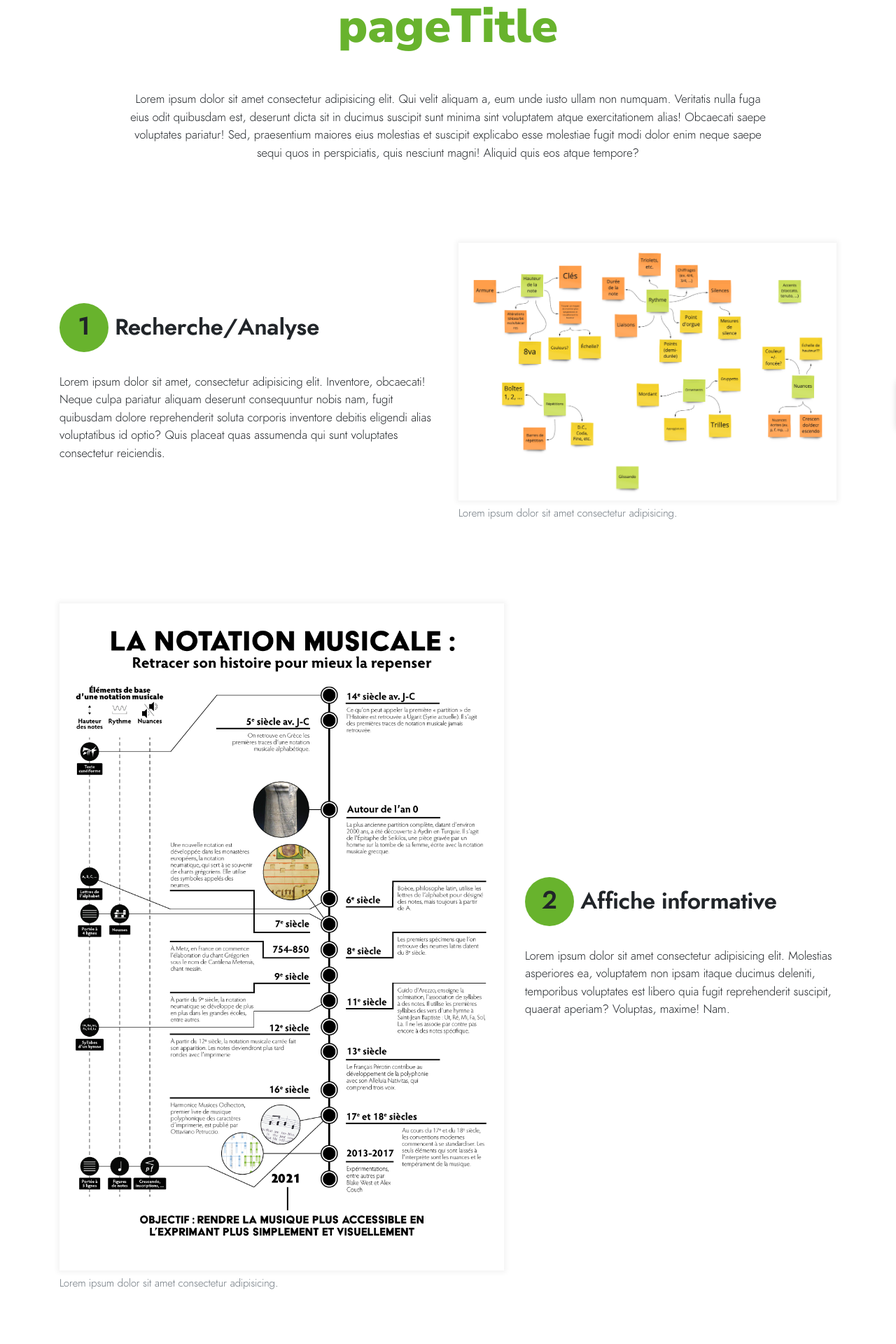
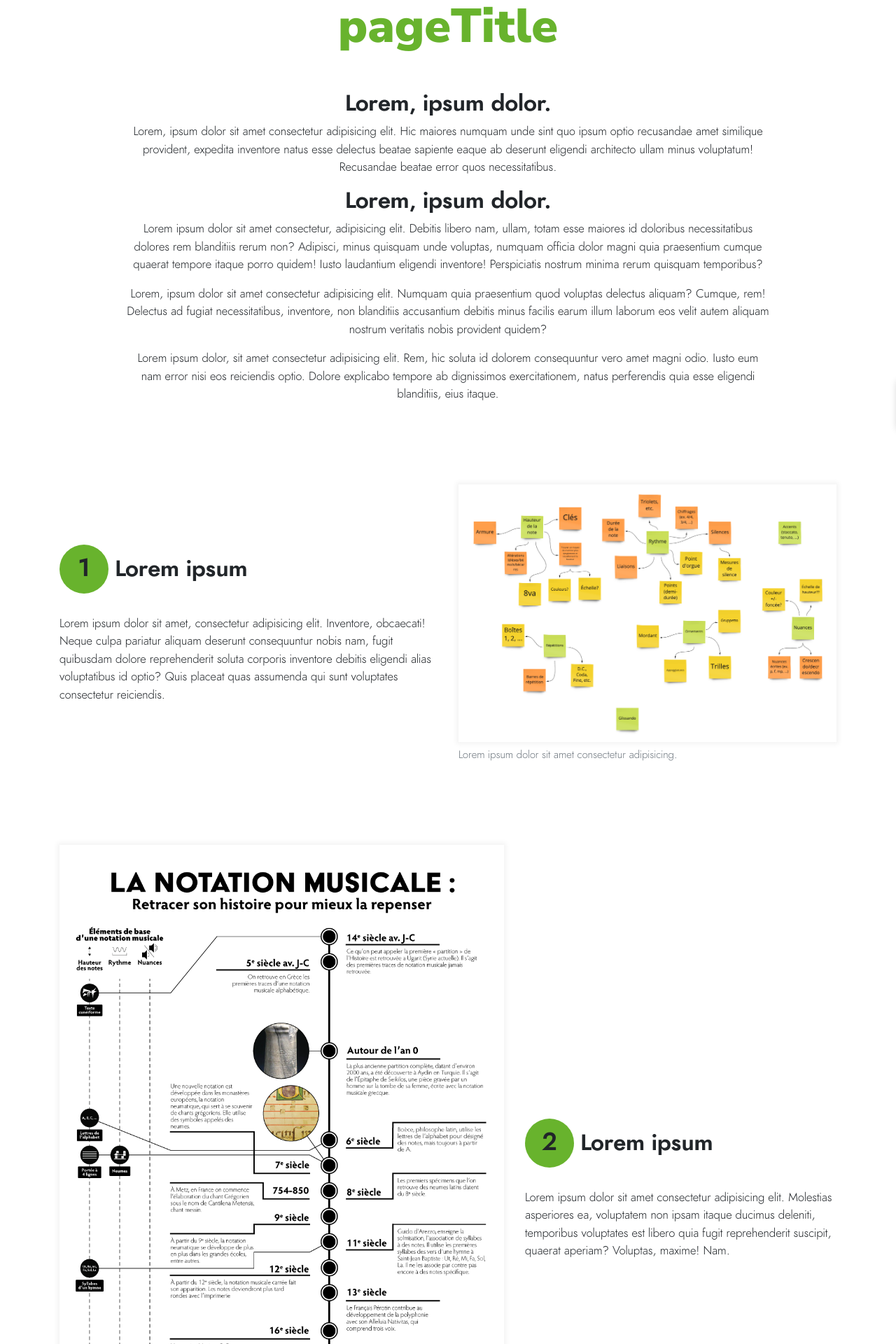
Before and after one commit to benoitlord/portfolio_nuxt, a Nuxt app: page /synthese in a window 1280 px wide. Shown: the part 140-2060 px from the top of the page at 70% size. Built offline with nearby package versions, Linux system fonts and the light colour scheme; a web font is replaced by a local one.

Commit message:
Fixing translations on synthèse page

```diff
--- a/pages/synthese.vue
+++ b/pages/synthese.vue
@@ -6,23 +6,35 @@
       </b-col>
     </b-row>
     <b-row align-h="center">
-      <b-col cols="12" md="10" class="text-center" v-if="$i18n.locale === 'en'">
-        <p>Lorem ipsum dolor sit amet consectetur adipisicing elit. Qui velit aliquam a, eum unde iusto ullam non numquam. Veritatis nulla fuga eius odit quibusdam est, deserunt dicta sit in ducimus suscipit sunt minima sint voluptatem atque exercitationem alias! Obcaecati saepe voluptates pariatur! Sed, praesentium maiores eius molestias et suscipit explicabo esse molestiae fugit modi dolor enim neque saepe sequi quos in perspiciatis, quis nesciunt magni! Aliquid quis eos atque tempore?</p>
-      </b-col>
-      <b-col cols="12" md="10" class="text-center" v-if="$i18n.locale === 'fr'">
+      <b-col cols="12" md="10" class="text-center">
+        <div v-if="$i18n.locale === 'en'">
+          <h2>Lorem, ipsum dolor.</h2>
+          <p>Lorem, ipsum dolor sit amet consectetur adipisicing elit. Hic maiores numquam unde sint quo ipsum optio recusandae amet similique provident, expedita inventore natus esse delectus beatae sapiente eaque ab deserunt eligendi architecto ullam minus voluptatum! Recusandae beatae error quos necessitatibus.</p>
+          <h2>Lorem, ipsum dolor.</h2>
+          <p>Lorem ipsum dolor sit amet consectetur, adipisicing elit. Debitis libero nam, ullam, totam esse maiores id doloribus necessitatibus dolores rem blanditiis rerum non? Adipisci, minus quisquam unde voluptas, numquam officia dolor magni quia praesentium cumque quaerat tempore itaque porro quidem! Iusto laudantium eligendi inventore! Perspiciatis nostrum minima rerum quisquam temporibus?</p>
+          <p>Lorem, ipsum dolor sit amet consectetur adipisicing elit. Numquam quia praesentium quod voluptas delectus aliquam? Cumque, rem! Delectus ad fugiat necessitatibus, inventore, non blanditiis accusantium debitis minus facilis earum illum laborum eos velit autem aliquam nostrum veritatis nobis provident quidem?</p>
+          <p>Lorem ipsum dolor, sit amet consectetur adipisicing elit. Rem, hic soluta id dolorem consequuntur vero amet magni odio. Iusto eum nam error nisi eos reiciendis optio. Dolore explicabo tempore ab dignissimos exercitationem, natus perferendis quia esse eligendi blanditiis, eius itaque.</p>
+        </div>
+        <div v-if="$i18n.locale === 'fr'">
           <h2>Contexte du projet</h2>
           <p>Réalisé dans le cadre du cours «&ThinSpace;Graphisme synthèse II&nbsp;: recherche et innovation&ThinSpace;» du baccalauréat en design graphique de l’École multidisciplinaire de l’image de l’Université du Québec en Outaouais, ce projet se veut une application concrète des notions apprises tout au long du programme. Il a aussi comme objectif de favoriser l’innovation en permettant d’explorer un sujet dans un angle nouveau et d’utiliser le graphisme afin d’améliorer un aspect de la société.</p>
           <h2>But du projet</h2>
           <p>Le but de ce projet est de tenter de renouveler la façon d’écrire la musique afin de remédier à un problème de longue date. En effet, les partitions de musique ont depuis presque toujours eu la même allure : une feuille blanche avec des lignes de portée, des notes et des inscriptions noires, toujours dessinée de la même manière. De plus, l’apprentissage de la musique est souvent compliqué pour les débutants en raison de cette notation très technique qui prend du temps à comprendre et maîtriser et n’est pas très représentative visuellement.</p>
           <p>Le premier objectif pour remédier à cela est de créer une nouvelle version de la notation musicale traditionnelle dont le but premier serait de rendre plus accessible, pour les débutants, l’apprentissage de la musique grâce à un système de notation plus visuel qui permet de saisir plus facilement l’aspect d’une pièce de musique, ainsi que ses notes, son rythme, ses nuances, etc.</p>
           <p>Une autre approches est d’explorer comment intégrer divers éléments visuels afin de dynamiser la mise en page et ainsi exprimer l’esprit de la musique écrite tout en rendant plus riche et attrayante les pages. Ce projet explore ainsi comment intégrer différents aspect du design graphique dans l’écriture de la musique et la création de partitions et de livres de musique.</p>
+        </div>
       </b-col>
     </b-row>
     <b-row align-v="center" style="margin-top: 100px; margin-bottom: 100px;">
       <b-col cols="12" md="7" lg="6">
+        <div v-if="$i18n.locale === 'en'">
+          <h2 style="margin-bottom: 30px;" class="number-title"><span class="number">1</span> Lorem ipsum</h2>
+          <p>Lorem ipsum dolor sit amet, consectetur adipisicing elit. Inventore, obcaecati! Neque culpa pariatur aliquam deserunt consequuntur nobis nam, fugit quibusdam dolore reprehenderit soluta corporis inventore debitis eligendi alias voluptatibus id optio? Quis placeat quas assumenda qui sunt voluptates consectetur reiciendis.</p>
+        </div>
+        <div  v-if="$i18n.locale === 'fr'">
           <h2 style="margin-bottom: 30px;" class="number-title"><span class="number">1</span> Recherche/Analyse</h2>
-        <p v-if="$i18n.locale === 'en'">Lorem ipsum dolor sit amet, consectetur adipisicing elit. Inventore, obcaecati! Neque culpa pariatur aliquam deserunt consequuntur nobis nam, fugit quibusdam dolore reprehenderit soluta corporis inventore debitis eligendi alias voluptatibus id optio? Quis placeat quas assumenda qui sunt voluptates consectetur reiciendis.</p>
-        <p v-if="$i18n.locale === 'fr'">La premère étape dans la réalisation de mon projet fût d'effectuer une recherche approfondies autour du sujet et des expérimentations déjà réalisée dans le domaine. J'ai aussi commencé à jeter les bases de ma notation graphique en relevant la liste des éléments que je devrais créer afin d'obtenir une notation musicale qui contient tous les éléments nécessaires pour représenter correctement des pièces musicales.</p>
+          <p>La premère étape dans la réalisation de mon projet fût d'effectuer une recherche approfondies autour du sujet et des expérimentations déjà réalisée dans le domaine. J'ai aussi commencé à jeter les bases de ma notation graphique en relevant la liste des éléments que je devrais créer afin d'obtenir une notation musicale qui contient tous les éléments nécessaires pour représenter correctement des pièces musicales.</p>
+        </div>
       </b-col>
       <b-col cols="12" md="5" lg="6">
         <figure class="figure">
@@ -33,9 +45,14 @@
     </b-row>
     <b-row align-v="center" style="margin-top: 100px; margin-bottom: 100px;">
       <b-col cols="12" md="7" lg="5" order-md="last">
+        <div v-if="$i18n.locale === 'en'">
+          <h2 style="margin-bottom: 30px;" class="number-title"><span class="number">2</span> Lorem ipsum</h2>
+          <p v-if="$i18n.locale === 'en'">Lorem ipsum dolor sit amet consectetur adipisicing elit. Molestias asperiores ea, voluptatem non ipsam itaque ducimus deleniti, temporibus voluptates est libero quia fugit reprehenderit suscipit, quaerat aperiam? Voluptas, maxime! Nam.</p>
+        </div>
+        <div v-if="$i18n.locale === 'fr'">
           <h2 style="margin-bottom: 30px;" class="number-title"><span class="number">2</span> Affiche informative</h2>
-        <p v-if="$i18n.locale === 'en'">Lorem ipsum dolor sit amet consectetur adipisicing elit. Molestias asperiores ea, voluptatem non ipsam itaque ducimus deleniti, temporibus voluptates est libero quia fugit reprehenderit suscipit, quaerat aperiam? Voluptas, maxime! Nam.</p>
-        <p v-if="$i18n.locale === 'fr'">La prochaine phase de mon projet a été de réaliser une affiche informative qui a pour but de retracer l'histoire de la notation musicale et des éléments des différents systèmes de notation de l'Histoire. Elle montre aussi les quelques récentes expérimentations semblables à la mienne réalisées par diverses personnes.</p>
+          <p>La prochaine phase de mon projet a été de réaliser une affiche informative qui a pour but de retracer l'histoire de la notation musicale et des éléments des différents systèmes de notation de l'Histoire. Elle montre aussi les quelques récentes expérimentations semblables à la mienne réalisées par diverses personnes.</p>
+        </div>
       </b-col>
       <b-col cols="12" md="5" lg="7">
         <figure class="figure">
@@ -46,8 +63,8 @@
     </b-row>
     <b-row align-v="center" style="margin-top: 100px; margin-bottom: 100px;">
       <b-col cols="12" md="10" lg="8">
-        <h2 style="margin-bottom: 30px;" class="number-title"><span class="number">3</span> Projet</h2>
         <div v-if="$i18n.locale === 'en'">
+          <h2 style="margin-bottom: 30px;" class="number-title"><span class="number">3</span> Lorem</h2>
           <p>Lorem ipsum dolor sit amet consectetur adipisicing elit. Vel, voluptatibus tenetur aliquam ab molestiae tempore.</p>
           <ul>
             <li>Lorem ipsum, dolor sit amet consectetur adipisicing elit. Eaque, laudantium!</li>
@@ -58,6 +75,7 @@
           </ul>
         </div>
         <div v-if="$i18n.locale === 'fr'">
+          <h2 style="margin-bottom: 30px;" class="number-title"><span class="number">3</span> Projet</h2>
           <p>Suite à tout cela, je me suis lancé dans la réalisation concrète de mon projet. Les étapes que j'ai suivies sont les suivantes&nbsp;:</p>
           <ul>
             <li>Élaborer les solutions graphiques qui composent la notation</li>
@@ -71,9 +89,14 @@
     </b-row>
     <b-row align-v="center" style="margin-top: 100px; margin-bottom: 100px;">
       <b-col cols="12" md="6" lg="5">
+        <div v-if="$i18n.locale === 'en'">
+          <h3>Lorem ipsum dolor</h3>
+          <p>Lorem ipsum dolor sit amet consectetur adipisicing elit. Accusantium, dolor. Quidem odio, libero eius officiis quod odit suscipit magni accusamus at qui fuga reprehenderit rem aut aliquam soluta dolor minima exercitationem ea optio quos. Natus!</p>
+        </div>
+        <div v-if="$i18n.locale === 'fr'">
           <h3>Développement de la notation</h3>
-        <p v-if="$i18n.locale === 'en'">Lorem ipsum dolor sit amet consectetur adipisicing elit. Accusantium, dolor. Quidem odio, libero eius officiis quod odit suscipit magni accusamus at qui fuga reprehenderit rem aut aliquam soluta dolor minima exercitationem ea optio quos. Natus!</p>
-        <p v-if="$i18n.locale === 'fr'">Pour élaborer ma notation musicale, j'ai tout d'abord utilisé la liste d'éléments à représenter que j'avais produite lors de ma recherche et je l'ai séparée en trois grandes catégories d'éléments&nbsp;: La hauteur des notes, le rythme et l'expression. J'ai ensuite commencé à associer à chaque élément une solution graphique pour finalement mettre le tout en commun sur une partition commune.</p>
+          <p>Pour élaborer ma notation musicale, j'ai tout d'abord utilisé la liste d'éléments à représenter que j'avais produite lors de ma recherche et je l'ai séparée en trois grandes catégories d'éléments&nbsp;: La hauteur des notes, le rythme et l'expression. J'ai ensuite commencé à associer à chaque élément une solution graphique pour finalement mettre le tout en commun sur une partition commune.</p>
+        </div>
       </b-col>
       <b-col cols="12" md="6" lg="7">
         <figure class="figure">
@@ -96,9 +119,14 @@
     </b-row>
     <b-row align-v="center" align-h="center" style="margin-top: 100px; margin-bottom: 100px;">
       <b-col cols="12" md="10" lg="8" class="text-center">
+        <div v-if="$i18n.locale === 'en'">
+          <h3>Lorem ipsum dolor sit</h3>
+          <p>Lorem ipsum dolor sit amet consectetur adipisicing elit. Magnam illum a neque iure perspiciatis quae voluptates, ab itaque error sint nam commodi reprehenderit consectetur dolores quos! Quam sit modi illum illo ea obcaecati temporibus aut nisi omnis a non tempora, rerum ratione eos. Quae aspernatur explicabo expedita modi saepe vitae!</p>
+        </div>
+        <div v-if="$i18n.locale === 'fr'">
           <h3>Création du guide explicatif</h3>
-        <p v-if="$i18n.locale === 'en'">Lorem ipsum dolor sit amet consectetur adipisicing elit. Magnam illum a neque iure perspiciatis quae voluptates, ab itaque error sint nam commodi reprehenderit consectetur dolores quos! Quam sit modi illum illo ea obcaecati temporibus aut nisi omnis a non tempora, rerum ratione eos. Quae aspernatur explicabo expedita modi saepe vitae!</p>
-        <p v-if="$i18n.locale === 'fr'">Ma prochaine étape a été de mettre en page le guide explicatif qui permettra aux utilisateurs de comprendre l'utilisation de ma notation. J'ai donc aussi en même temps commencé à développer une image graphique qui permet d'identifier mon projet, comme une sorte d'image de marque. Pour expliquer en détail le fonctionnement de la notation, j'ai choisi de réutiliser les trois grandes catégories d'éléments énumérées précédemment et de construire progressivement la notation en ajoutant une à la fois les solutions que j'ai développées.</p>
+          <p>Ma prochaine étape a été de mettre en page le guide explicatif qui permettra aux utilisateurs de comprendre l'utilisation de ma notation. J'ai donc aussi en même temps commencé à développer une image graphique qui permet d'identifier mon projet, comme une sorte d'image de marque. Pour expliquer en détail le fonctionnement de la notation, j'ai choisi de réutiliser les trois grandes catégories d'éléments énumérées précédemment et de construire progressivement la notation en ajoutant une à la fois les solutions que j'ai développées.</p>
+        </div>
       </b-col>
       <b-col cols="12">
         <figure class="figure" style="width: 100%;">
@@ -109,9 +137,14 @@
     </b-row>
     <b-row align-v="center" style="margin-top: 100px; margin-bottom: 100px;">
       <b-col cols="12" md="6" lg="5">
+        <div v-if="$i18n.locale === 'en'">
+          <h3>Lorem ipsum dolor sit amet consectetur adipisicing</h3>
+          <p>Lorem ipsum dolor sit amet consectetur adipisicing elit. Accusantium, dolor. Quidem odio, libero eius officiis quod odit suscipit magni accusamus at qui fuga reprehenderit rem aut aliquam soluta dolor minima exercitationem ea optio quos. Natus!</p>
+        </div>
+        <div v-if="$i18n.locale === 'fr'">
           <h3>Développement du système d'éléments graphiques</h3>
-        <p v-if="$i18n.locale === 'en'">Lorem ipsum dolor sit amet consectetur adipisicing elit. Accusantium, dolor. Quidem odio, libero eius officiis quod odit suscipit magni accusamus at qui fuga reprehenderit rem aut aliquam soluta dolor minima exercitationem ea optio quos. Natus!</p>
-        <p v-if="$i18n.locale === 'fr'">J'ai ensuite commencé à élaborer le système permettant d'ajouter des éléments de mise en page autour de la paritions pour dynamiser le tout exprimer visuellement l'atmosphère d'une pièce.</p>
+          <p>J'ai ensuite commencé à élaborer le système permettant d'ajouter des éléments de mise en page autour de la paritions pour dynamiser le tout exprimer visuellement l'atmosphère d'une pièce.</p>
+        </div>
       </b-col>
       <b-col cols="12" md="6" lg="7">
         <figure class="figure">
@@ -122,9 +155,14 @@
     </b-row>
     <b-row align-v="center" align-h="center" style="margin-top: 100px; margin-bottom: 100px;">
       <b-col cols="12" md="10" lg="8" class="text-center">
+        <div v-if="$i18n.locale === 'en'">
+          <h3>Lorem ipsum dolor sit</h3>
+          <p>Lorem ipsum dolor sit amet consectetur adipisicing elit. Ullam quod necessitatibus, odit delectus facere ab laudantium, optio voluptate, aspernatur a rem? Eius earum ducimus dolores?</p>
+        </div>
+        <div v-if="$i18n.locale === 'fr'">
           <h3>Création d'exemples de partitions</h3>
-        <p v-if="$i18n.locale === 'en'">Lorem ipsum dolor sit amet consectetur adipisicing elit. Ullam quod necessitatibus, odit delectus facere ab laudantium, optio voluptate, aspernatur a rem? Eius earum ducimus dolores?</p>
-        <p v-if="$i18n.locale === 'fr'">Ensuite, je me suis affairé à créer des exemples de partitions qui mettent en valeur la notation que j'ai conçue. Pour ce faire, j'ai choisi deux pièces connues, dans deux styles différents afin d'offrir une familiarité au lecteur.</p>
+          <p>Ensuite, je me suis affairé à créer des exemples de partitions qui mettent en valeur la notation que j'ai conçue. Pour ce faire, j'ai choisi deux pièces connues, dans deux styles différents afin d'offrir une familiarité au lecteur.</p>
+        </div>
       </b-col>
       <b-col cols="12" md="6">
         <figure class="figure">
@@ -141,8 +179,14 @@
     </b-row>
     <b-row align-v="center" style="margin-top: 100px; margin-bottom: 100px;">
       <b-col cols="12" md="6" lg="5">
+        <div v-if="$i18n.locale === 'en'">
+          <h3>Lorem ipsum dolor sit amet consectetur adipisicing elit.</h3>
+          <p>Lorem, ipsum dolor sit amet consectetur adipisicing elit. Magni cum ratione non illum ipsam nulla. Adipisci unde quasi blanditiis tempore.</p>
+        </div>
+        <div v-if="$i18n.locale === 'fr'">
           <h3>Conception d'une affiche montrant les avantages de la notation</h3>
           <p>Finalement, je me suis lancé dans le création d'une affiche qui permet de récapituler les grands avantages du système de notation que j'ai créé.</p>
+        </div>
       </b-col>
       <b-col cols="12" md="6" lg="7">
         <figure class="figure">
```
Lines whose indentation alone changed are shown as unchanged.
